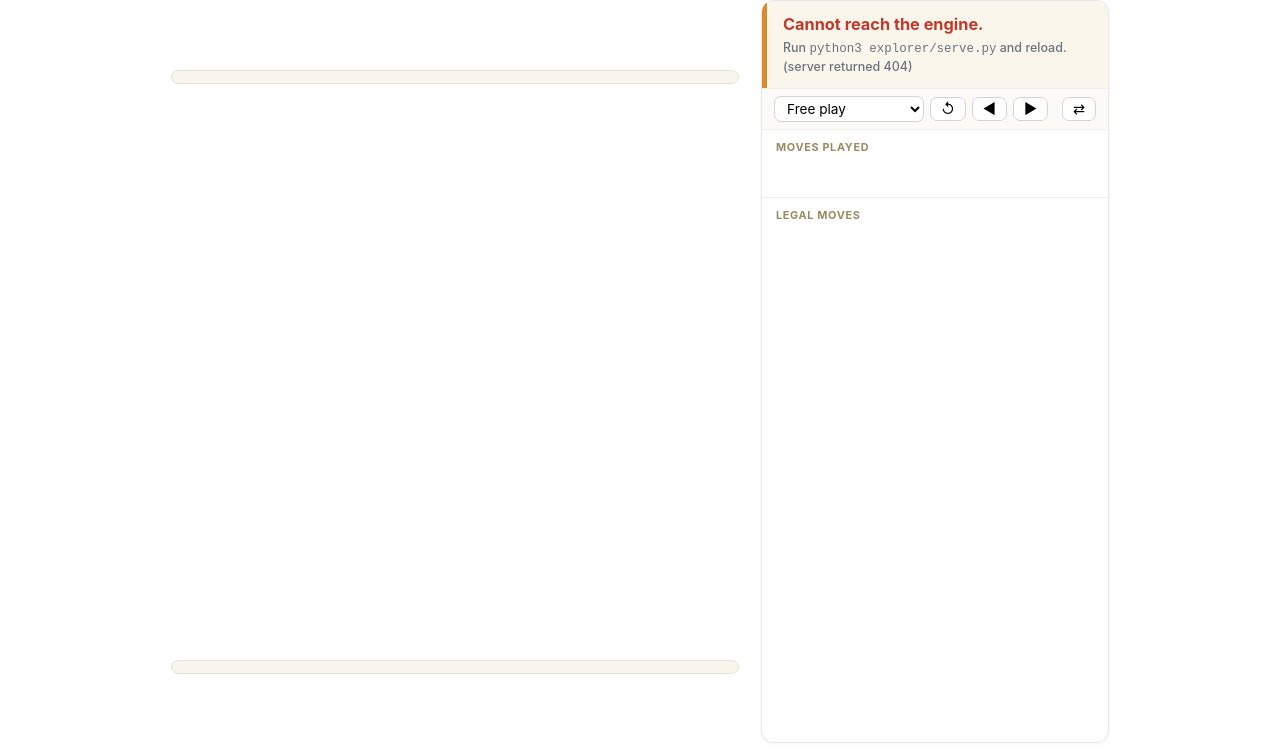
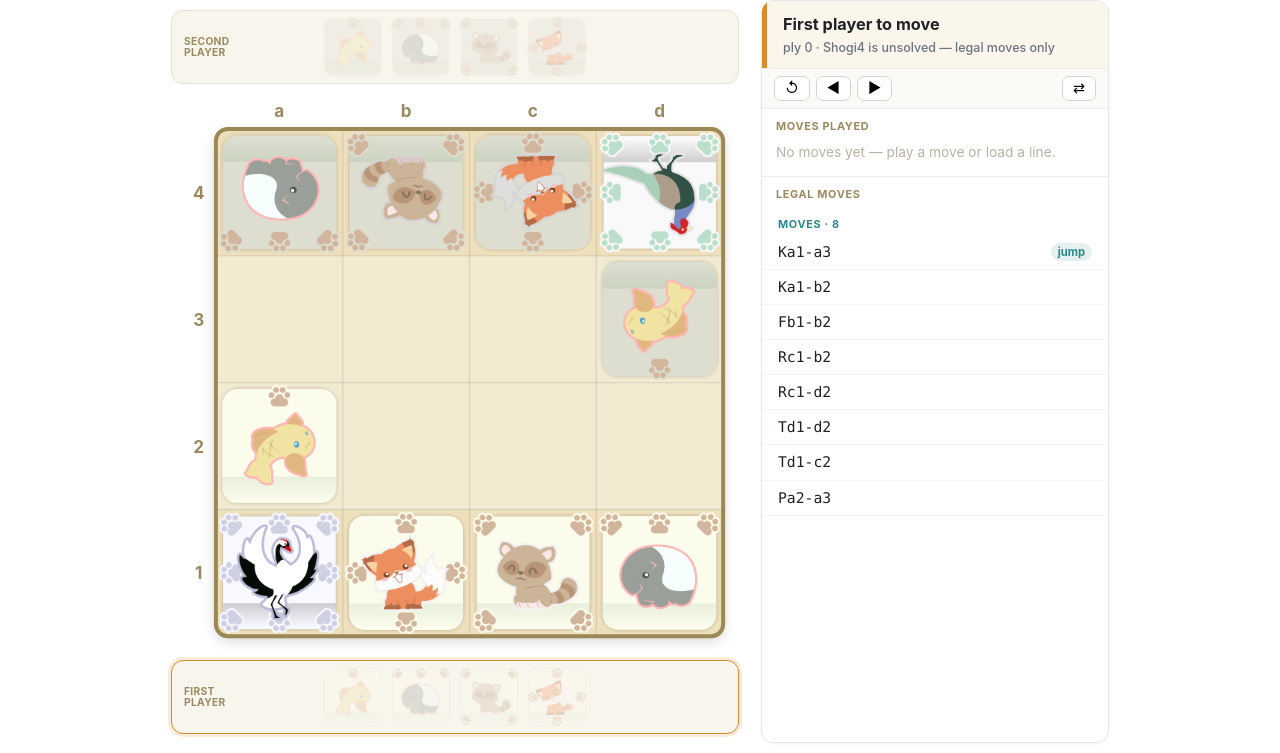
Before and after one commit to brianhliou/shogi4, a plain HTML site: page explorer/index.html in a window 1280 px wide. Shown: the part 47-800 px from the top of the page. Drawn offline with Linux system fonts and the light colour scheme; no server answers.

Commit message:
Make explorer static-deployable
Move legal move generation into the browser page, drop clips.json, and add the metadata/config files needed for shogi4.brianhliou.com.

Add a Node golden-corpus check so the static move generator stays matched to the oracle.

Lesson: When a static deployment duplicates core logic, ship an oracle-backed parity test with the duplicated implementation.

```diff
--- a/explorer/clips.json
+++ /dev/null
@@ -1,339 +0,0 @@
-{
- "clips": [
-  {
-   "id": "friendly-jump",
-   "title": "Friendly jump",
-   "desc": "A piece may leap one adjacent ally to the empty square two beyond \u2014 Shogi4's anti-congestion rule, which D\u014dbutsu has nothing like. Here each King jumps its own Carp.",
-   "start": "KFRTP......ptrfk;0000;0000;1",
-   "steps": [
-    {
-     "notation": "Ka1-a3",
-     "terminal": false,
-     "child": ".FRTP...K..ptrfk;0000;0000;2",
-     "kind": "m",
-     "from": {
-      "c": 1,
-      "r": 1
-     },
-     "to": {
-      "c": 1,
-      "r": 3
-     },
-     "piece": "K",
-     "capture": false,
-     "promo": false,
-     "jump": true
-    },
-    {
-     "notation": "Kd4-d2",
-     "terminal": false,
-     "child": ".FRTP..kK..ptrf.;0000;0000;1",
-     "kind": "m",
-     "from": {
-      "c": 4,
-      "r": 4
-     },
-     "to": {
-      "c": 4,
-      "r": 2
-     },
-     "piece": "K",
-     "capture": false,
-     "promo": false,
-     "jump": true
-    }
-   ]
-  },
-  {
-   "id": "promotion",
-   "title": "Far-rank promotion",
-   "desc": "Carp, Tapir, Raccoon-dog and Fox evolve the instant they reach the opponent's last rank (royals never do). The Carp marches up and captures onto the back rank, evolving to a Koi.",
-   "start": "KFRTP......ptrfk;0000;0000;1",
-   "steps": [
-    {
-     "notation": "Pa2-a3",
-     "terminal": false,
-     "child": "KFRT....P..ptrfk;0000;0000;2",
-     "kind": "m",
-     "from": {
-      "c": 1,
-      "r": 2
-     },
-     "to": {
-      "c": 1,
-      "r": 3
-     },
-     "piece": "P",
-     "capture": false,
-     "promo": false,
-     "jump": false
-    },
-    {
-     "notation": "Pd3-d2",
-     "terminal": false,
-     "child": "KFRT...pP...trfk;0000;0000;1",
-     "kind": "m",
-     "from": {
-      "c": 4,
-      "r": 3
-     },
-     "to": {
-      "c": 4,
-      "r": 2
-     },
-     "piece": "P",
-     "capture": false,
-     "promo": false,
-     "jump": false
-    },
-    {
-     "notation": "Pa3xa4+",
-     "terminal": false,
-     "child": "KFRT...p....Orfk;0100;0000;2",
-     "kind": "m",
-     "from": {
-      "c": 1,
-      "r": 3
-     },
-     "to": {
-      "c": 1,
-      "r": 4
-     },
-     "piece": "P",
-     "capture": true,
-     "promo": true,
-     "jump": false
-    }
-   ]
-  },
-  {
-   "id": "drops",
-   "title": "Drops (last-rank ban)",
-   "desc": "A captured piece flips side, reverts to its base form, and can be dropped back onto any empty square \u2014 except the opponent's last rank. After winning a Tapir to hand, it is dropped into the centre.",
-   "start": "KFRTP......ptrfk;0000;0000;1",
-   "steps": [
-    {
-     "notation": "Pa2-a3",
-     "terminal": false,
-     "child": "KFRT....P..ptrfk;0000;0000;2",
-     "kind": "m",
-     "from": {
-      "c": 1,
-      "r": 2
-     },
-     "to": {
-      "c": 1,
-      "r": 3
-     },
-     "piece": "P",
-     "capture": false,
-     "promo": false,
-     "jump": false
-    },
-    {
-     "notation": "Pd3-d2",
-     "terminal": false,
-     "child": "KFRT...pP...trfk;0000;0000;1",
-     "kind": "m",
-     "from": {
-      "c": 4,
-      "r": 3
-     },
-     "to": {
-      "c": 4,
-      "r": 2
-     },
-     "piece": "P",
-     "capture": false,
-     "promo": false,
-     "jump": false
-    },
-    {
-     "notation": "Pa3xa4+",
-     "terminal": false,
-     "child": "KFRT...p....Orfk;0100;0000;2",
-     "kind": "m",
-     "from": {
-      "c": 1,
-      "r": 3
-     },
-     "to": {
-      "c": 1,
-      "r": 4
-     },
-     "piece": "P",
-     "capture": true,
-     "promo": true,
-     "jump": false
-    },
-    {
-     "notation": "Kd4-d3",
-     "terminal": false,
-     "child": "KFRT...p...kOrf.;0100;0000;1",
-     "kind": "m",
-     "from": {
-      "c": 4,
-      "r": 4
-     },
-     "to": {
-      "c": 4,
-      "r": 3
-     },
-     "piece": "K",
-     "capture": false,
-     "promo": false,
-     "jump": false
-    },
-    {
-     "notation": "T*b2",
-     "terminal": false,
-     "child": "KFRT.T.p...kOrf.;0000;0000;2",
-     "kind": "d",
-     "from": null,
-     "to": {
-      "c": 2,
-      "r": 2
-     },
-     "piece": "T",
-     "capture": false,
-     "promo": false,
-     "jump": false
-    }
-   ]
-  },
-  {
-   "id": "sample-game",
-   "title": "Sample game",
-   "desc": "A complete random-legal game played to its end \u2014 the only way to win is to capture the opposing royal (no checkmate, no Try).",
-   "start": "KFRTP......ptrfk;0000;0000;1",
-   "steps": [
-    {
-     "notation": "Rc1-b2",
-     "terminal": false,
-     "child": "KF.TPR.....ptrfk;0000;0000;2",
-     "kind": "m",
-     "from": {
-      "c": 3,
-      "r": 1
-     },
-     "to": {
-      "c": 2,
-      "r": 2
-     },
-     "piece": "R",
-     "capture": false,
-     "promo": false,
-     "jump": false
-    },
-    {
-     "notation": "Fc4-c3",
-     "terminal": false,
-     "child": "KF.TPR....fptr.k;0000;0000;1",
-     "kind": "m",
-     "from": {
-      "c": 3,
-      "r": 4
-     },
-     "to": {
-      "c": 3,
-      "r": 3
-     },
-     "piece": "F",
-     "capture": false,
-     "promo": false,
-     "jump": false
-    },
-    {
-     "notation": "Td1-d2",
-     "terminal": false,
-     "child": "KF..PR.T..fptr.k;0000;0000;2",
-     "kind": "m",
-     "from": {
-      "c": 4,
-      "r": 1
-     },
-     "to": {
-      "c": 4,
-      "r": 2
-     },
-     "piece": "T",
-     "capture": false,
-     "promo": false,
-     "jump": false
-    },
-    {
-     "notation": "Fc3-c2",
-     "terminal": false,
-     "child": "KF..PRfT...ptr.k;0000;0000;1",
-     "kind": "m",
-     "from": {
-      "c": 3,
-      "r": 3
-     },
-     "to": {
-      "c": 3,
-      "r": 2
-     },
-     "piece": "F",
-     "capture": false,
-     "promo": false,
-     "jump": false
-    },
-    {
-     "notation": "Rb2-c3",
-     "terminal": false,
-     "child": "KF..P.fT..Rptr.k;0000;0000;2",
-     "kind": "m",
-     "from": {
-      "c": 2,
-      "r": 2
-     },
-     "to": {
-      "c": 3,
-      "r": 3
-     },
-     "piece": "R",
-     "capture": false,
-     "promo": false,
-     "jump": false
-    },
-    {
-     "notation": "Fc2-c1+",
-     "terminal": false,
-     "child": "KFg.P..T..Rptr.k;0000;0000;1",
-     "kind": "m",
-     "from": {
-      "c": 3,
-      "r": 2
-     },
-     "to": {
-      "c": 3,
-      "r": 1
-     },
-     "piece": "F",
-     "capture": false,
-     "promo": true,
-     "jump": false
-    },
-    {
-     "notation": "Rc3xd4+",
-     "terminal": true,
-     "child": "KFg.P..T...ptr.N;0000;0000;2",
-     "kind": "m",
-     "from": {
-      "c": 3,
-      "r": 3
-     },
-     "to": {
-      "c": 4,
-      "r": 4
-     },
-     "piece": "R",
-     "capture": true,
-     "promo": true,
-     "jump": false
-    }
-   ]
-  }
- ]
-}
--- a/explorer/index.html
+++ b/explorer/index.html
@@ -5,6 +5,22 @@
 <meta name="viewport" content="width=device-width, initial-scale=1">
 <title>Shogi4 — interactive board (rules viewer)</title>
 <meta name="description" content="Shogi4 (Oca Studios' public-domain 4×4 animal drop-shogi): play through games on a board backed by the validated rules engine. Friendly-jumps, far-rank promotion, and drops, all legal-move-checked. Not yet solved — legal moves only.">
+<link rel="canonical" href="https://shogi4.brianhliou.com/">
+<link rel="icon" href="/pieces/crane.png">
+<meta property="og:type" content="website">
+<meta property="og:url" content="https://shogi4.brianhliou.com/">
+<meta property="og:title" content="Shogi4 — Interactive Rules Viewer">
+<meta property="og:description" content="Play Shogi4, Oca Studios' public-domain 4×4 animal drop-shogi, in a legal-move-only browser viewer.">
+<meta property="og:image" content="https://shogi4.brianhliou.com/og.png">
+<meta property="og:image:width" content="1200">
+<meta property="og:image:height" content="630">
+<meta name="twitter:card" content="summary_large_image">
+<meta name="twitter:title" content="Shogi4 — Interactive Rules Viewer">
+<meta name="twitter:description" content="A free-play browser viewer for Shogi4, a 4×4 animal drop-shogi.">
+<meta name="twitter:image" content="https://shogi4.brianhliou.com/og.png">
+<script type="application/ld+json">
+{"@context":"https://schema.org","@type":"WebApplication","name":"Shogi4 Interactive Rules Viewer","applicationCategory":"GameApplication","operatingSystem":"Web","url":"https://shogi4.brianhliou.com/","description":"A free-play browser viewer for Shogi4, Oca Studios' public-domain 4x4 animal drop-shogi, showing legal moves only.","author":{"@type":"Person","name":"Brian Liou","url":"https://brianhliou.com"},"isBasedOn":"https://github.com/brianhliou/shogi4"}
+</script>
 <style>
   :root {
     --ink:#1f2328; --muted:#6b7280; --accent:#d98a2b;
@@ -19,7 +35,7 @@
          margin:0; padding:10px 16px; line-height:1.5; display:flex; flex-direction:column;
          gap:8px; overflow:hidden; }
   h1 { margin:0; }
-  button, select { font:inherit; padding:4px 11px; border:1px solid #d4d4d8;
+  button { font:inherit; padding:4px 11px; border:1px solid #d4d4d8;
            background:#fff; border-radius:7px; cursor:pointer; }
   button:hover { background:#f3f3f3; }
 
@@ -91,7 +107,6 @@
   .controls { flex:0 0 auto; display:flex; gap:6px; align-items:center; flex-wrap:wrap;
               padding:7px 12px; border-top:1px solid #eee; background:#fbfaf6; }
   .controls button { padding:3px 10px; font-size:.9rem; line-height:1.15; }
-  .controls select { padding:3px 8px; font-size:.85rem; max-width:150px; }
   .controls .sp { flex:1 1 auto; }
   .secthdr { flex:0 0 auto; font-size:.68rem; font-weight:700; letter-spacing:.06em; text-transform:uppercase;
              color:#9a8a62; padding:9px 14px 4px; border-top:1px solid #eee; }
@@ -131,6 +146,8 @@
     <span class="tagline">A 4×4 animal drop-shogi — played move by move.</span>
     <nav class="hlinks">
       <button class="navbtn" id="howBtn">How it works</button>
+      <a href="https://github.com/brianhliou/shogi4">GitHub</a>
+      <a href="https://brianhliou.com/">Brian Liou</a>
     </nav>
   </header>
 
@@ -145,7 +162,6 @@
     <aside class="panel">
       <div class="status" id="status">…</div>
       <div class="controls">
-        <select id="clipSel" title="Load a recorded line"><option value="">Free play</option></select>
         <button id="reset" title="Reset to start">↺</button>
         <button id="back" title="Step back">◀</button>
         <button id="fwd" title="Step forward">▶</button>
@@ -193,8 +209,7 @@
       <p>Shogi4 is <strong>not solved yet</strong> — there is no tablebase, so this viewer shows
         <strong>legal moves only</strong> (no win/loss verdicts). Every move comes from the
         project's rules engine, validated to the digit against the decompiled official app. Drag a
-        piece or click a move to play; <strong>◀ ▶</strong> step the line; the dropdown loads
-        recorded lines (try the rule demos). When the strong solution is computed, each move will
+        piece or click a move to play; <strong>◀ ▶</strong> step the line. When the strong solution is computed, each move will
         also carry its result and distance-to-mate.</p>
       <p class="credit">Shogi4 and its piece artwork © Oca Studios, released into the public domain.
         Engine + viewer by Brian Liou.</p>
@@ -224,9 +239,22 @@ const CELL = 96, MX = 34, MY = 28, SVGW = 430, SVGH = 424;
 const INITIAL = "KFRTP......ptrfk;0000;0000;1";
 const FILES = ["a", "b", "c", "d"];
 const HAND_SLOTS = ["P", "T", "R", "F"];  // the base types a hand can hold
+const BASE = ["P", "T", "R", "F"];
+const PROMO = { P:"O", T:"B", R:"N", F:"G" };
+const DEMOTE = { O:"P", B:"T", N:"R", G:"F" };
+const DIRS = {
+  K:[[-1,0],[1,0],[0,1],[0,-1],[-1,1],[1,1],[-1,-1],[1,-1]],
+  F:[[-1,0],[1,0],[0,1],[0,-1]],
+  R:[[-1,1],[1,1],[-1,-1],[1,-1]],
+  P:[[0,1]],
+  T:[[0,1],[-1,1],[1,1]],
+  O:[[0,1],[-1,1],[1,1],[-1,-1],[1,-1]],
+  B:[[0,1],[-1,1],[1,1],[-1,-1],[1,-1]],
+  N:[[0,1],[-1,1],[1,1],[-1,-1],[1,-1]],
+  G:[[0,1],[-1,1],[1,1],[-1,0],[1,0],[0,-1]]
+};
 
 // ---- state ----
-let CLIPS = {};                  // id -> clip (loaded from clips.json)
 let line = [{ pos: INITIAL, move: null, from: null, to: null }];
 let cursor = 0;
 let curParsed = null, curMoves = [];
@@ -253,6 +281,159 @@ function parsePos(enc) {
   const hand = s => ({ P:+s[0], T:+s[1], R:+s[2], F:+s[3] });
   return { side: stm === "1" ? "sente" : "gote", cells: out,
            hands: { sente: hand(h1), gote: hand(h2) } };
+}
+
+function encodePos(parsed) {
+  const occ = {};
+  parsed.cells.forEach(p => occ[p.c + "," + p.r] = p);
+  let cells = "";
+  for (let r = 1; r <= 4; r++) for (let c = 1; c <= 4; c++) {
+    const p = occ[c + "," + r];
+    cells += p ? (p.owner === "sente" ? p.piece : p.piece.toLowerCase()) : ".";
+  }
+  const hand = owner => BASE.map(p => parsed.hands[owner][p] || 0).join("");
+  return `${cells};${hand("sente")};${hand("gote")};${parsed.side === "sente" ? 1 : 2}`;
+}
+
+function cloneParsed(parsed) {
+  return {
+    side: parsed.side,
+    cells: parsed.cells.map(p => ({ ...p })),
+    hands: {
+      sente: { ...parsed.hands.sente },
+      gote: { ...parsed.hands.gote }
+    }
+  };
+}
+
+function opponent(side) { return side === "sente" ? "gote" : "sente"; }
+function onBoard(c, r) { return c >= 1 && c <= 4 && r >= 1 && r <= 4; }
+function sqName(s) { return FILES[s.c - 1] + s.r; }
+
+function boardMap(parsed) {
+  const m = {};
+  parsed.cells.forEach(p => m[p.c + "," + p.r] = p);
+  return m;
+}
+
+function pieceDests(parsed, piece) {
+  const occ = boardMap(parsed);
+  const fwd = piece.owner === "sente" ? 1 : -1;
+  const out = [];
+  for (const [dc, drf] of DIRS[piece.piece]) {
+    const dr = drf * fwd;
+    const step = { c: piece.c + dc, r: piece.r + dr };
+    if (!onBoard(step.c, step.r)) continue;
+    out.push(step);
+    const atStep = occ[step.c + "," + step.r];
+    if (atStep && atStep.owner === piece.owner) {
+      const jump = { c: piece.c + 2 * dc, r: piece.r + 2 * dr };
+      if (onBoard(jump.c, jump.r)) out.push(jump);
+    }
+  }
+  return out;
+}
+
+function legalMoveSpecs(parsed) {
+  const me = parsed.side;
+  const occ = boardMap(parsed);
+  const moves = [];
+  for (const p of parsed.cells) {
+    if (p.owner !== me) continue;
+    for (const d of pieceDests(parsed, p)) {
+      const target = occ[d.c + "," + d.r];
+      if (target && target.owner === me) continue;
+      moves.push({ kind:"m", from:{ c:p.c, r:p.r }, to:d });
+    }
+  }
+  const lastRank = me === "sente" ? 4 : 1;
+  for (const piece of BASE) {
+    if ((parsed.hands[me][piece] || 0) <= 0) continue;
+    for (let c = 1; c <= 4; c++) for (let r = 1; r <= 4; r++) {
+      if (r === lastRank || occ[c + "," + r]) continue;
+      moves.push({ kind:"d", piece, to:{ c, r } });
+    }
+  }
+  return moves;
+}
+
+function makeMove(parsed, mv) {
+  const child = cloneParsed(parsed);
+  const me = parsed.side;
+  let terminal = false;
+  if (mv.kind === "m") {
+    const srcIdx = child.cells.findIndex(p => p.c === mv.from.c && p.r === mv.from.r);
+    const moving = child.cells[srcIdx];
+    const dstIdx = child.cells.findIndex(p => p.c === mv.to.c && p.r === mv.to.r);
+    if (dstIdx >= 0) {
+      const captured = child.cells[dstIdx];
+      if (captured.piece === "K") terminal = true;
+      else {
+        const base = DEMOTE[captured.piece] || captured.piece;
+        child.hands[me][base] = (child.hands[me][base] || 0) + 1;
+      }
+      child.cells.splice(dstIdx, 1);
+      if (dstIdx < srcIdx) child.cells.splice(srcIdx - 1, 1);
+      else child.cells.splice(srcIdx, 1);
+    } else {
+      child.cells.splice(srcIdx, 1);
+    }
+    const lastRank = me === "sente" ? 4 : 1;
+    const piece = BASE.includes(moving.piece) && mv.to.r === lastRank ? PROMO[moving.piece] : moving.piece;
+    child.cells.push({ c: mv.to.c, r: mv.to.r, piece, owner: me });
+  } else {
+    child.hands[me][mv.piece] -= 1;
+    child.cells.push({ c: mv.to.c, r: mv.to.r, piece: mv.piece, owner: me });
+  }
+  child.cells.sort((a, b) => (a.r - b.r) || (a.c - b.c));
+  child.side = opponent(me);
+  return { child, terminal };
+}
+
+function moveNotation(parsed, mv) {
+  const me = parsed.side;
+  if (mv.kind === "m") {
+    const moving = parsed.cells.find(p => p.c === mv.from.c && p.r === mv.from.r);
+    const target = parsed.cells.find(p => p.c === mv.to.c && p.r === mv.to.r);
+    const sep = target && target.owner !== me ? "x" : "-";
+    const promo = BASE.includes(moving.piece) && mv.to.r === (me === "sente" ? 4 : 1);
+    return `${moving.piece}${sqName(mv.from)}${sep}${sqName(mv.to)}${promo ? "+" : ""}`;
+  }
+  return `${mv.piece}*${sqName(mv.to)}`;
+}
+
+function describeMove(parsed, mv) {
+  const me = parsed.side;
+  const made = makeMove(parsed, mv);
+  const out = {
+    kind: mv.kind,
+    notation: moveNotation(parsed, mv),
+    terminal: made.terminal,
+    child: encodePos(made.child),
+    to: mv.to
+  };
+  if (mv.kind === "m") {
+    const moving = parsed.cells.find(p => p.c === mv.from.c && p.r === mv.from.r);
+    const target = parsed.cells.find(p => p.c === mv.to.c && p.r === mv.to.r);
+    out.from = mv.from;
+    out.piece = moving.piece;
+    out.capture = !!target && target.owner !== me;
+    out.promo = BASE.includes(moving.piece) && mv.to.r === (me === "sente" ? 4 : 1);
+    out.jump = Math.abs(mv.to.c - mv.from.c) === 2 || Math.abs(mv.to.r - mv.from.r) === 2;
+  } else {
+    out.from = null;
+    out.piece = mv.piece;
+    out.capture = false;
+    out.promo = false;
+    out.jump = false;
+  }
+  return out;
+}
+
+function api(enc) {
+  const parsed = parsePos(enc);
+  return { pos: enc, stm: parsed.side === "sente" ? 1 : 2,
+           moves: legalMoveSpecs(parsed).map(m => describeMove(parsed, m)) };
 }
 
 // ---- SVG pieces (authentic Oca art; each tile already carries its movement
@@ -454,7 +635,7 @@ function renderLine() {
   if (cur) cur.scrollIntoView({ block: "nearest" });
 }
 
-// ---- core: render a position from /api data ----
+// ---- core: render a position from the in-browser rules engine ----
 function render(data) {
   curParsed = parsePos(data.pos);
   curMoves = data.moves;
@@ -468,20 +649,12 @@ function render(data) {
   renderBoard(curParsed); renderStatus(); renderMoves(); renderLine();
 }
 
-async function fetchPos(enc) {
-  const r = await fetch("/api?pos=" + encodeURIComponent(enc));
-  if (!r.ok) throw new Error("server returned " + r.status);
-  const d = await r.json();
-  if (d.error) throw new Error(d.error);
-  return d;
+function fetchPos(enc) {
+  return api(enc);
 }
-async function showPos(enc) {
+function showPos(enc) {
   clearSelection(); hoverTo = null; hoverMove = null; lift = null;
-  try { render(await fetchPos(enc)); }
-  catch (e) {
-    document.getElementById("status").innerHTML =
-      `<span style="color:var(--cap)">Cannot reach the engine.</span><small>Run <code>python3 explorer/serve.py</code> and reload. (${e.message})</small>`;
-  }
+  render(fetchPos(enc));
 }
 
 // render a terminal position (a royal was captured): board from enc, banner, no moves
@@ -514,16 +687,7 @@ function jumpTo(i) {
 function resetGame() {
   line = [{ pos: INITIAL, move: null, from: null, to: null }];
   cursor = 0; lastMove = null; over = null;
-  document.getElementById("clipSel").value = "";
   showPos(INITIAL);
-}
-
-function loadClip(clip) {
-  line = [{ pos: clip.start, move: null, from: null, to: null }];
-  for (const st of clip.steps)
-    line.push({ pos: st.child, move: st.notation, from: st.from, to: st.to, terminal: st.terminal });
-  cursor = 0; lastMove = null; over = null;
-  showPos(clip.start);
 }
 
 // ---- selection + drag (adapted from the Dōbutsu explorer) ----
@@ -620,10 +784,6 @@ document.getElementById("fwd").onclick = () => jumpTo(cursor + 1);
 document.getElementById("lineBar").addEventListener("click", e => {
   const p = e.target.closest(".ply"); if (p) jumpTo(+p.dataset.i);
 });
-document.getElementById("clipSel").addEventListener("change", e => {
-  const id = e.target.value;
-  if (id && CLIPS[id]) loadClip(CLIPS[id]); else resetGame();
-});
 
 // modals
 function openModal(id) { document.getElementById(id).hidden = false; }
@@ -642,8 +802,8 @@ document.querySelectorAll(".modal").forEach(m =>
 document.getElementById("ioCopy").onclick = () =>
   navigator.clipboard.writeText(document.getElementById("ioText").value);
 
-// import: resolve a notation list move-by-move against /api (notation is the key)
-document.getElementById("ioLoad").onclick = async () => {
+// import: resolve a notation list move-by-move against legal moves (notation is the key)
+document.getElementById("ioLoad").onclick = () => {
   const err = document.getElementById("ioErr");
   err.textContent = "";
   let text = document.getElementById("ioText").value.trim();
@@ -655,7 +815,7 @@ document.getElementById("ioLoad").onclick = async () => {
     const newLine = [{ pos: startEnc, move: null, from: null, to: null }];
     let enc = startEnc;
     for (const tok of toks) {
-      const data = await fetchPos(enc);
+      const data = fetchPos(enc);
       const m = data.moves.find(x => x.notation === tok);
       if (!m) throw new Error(`illegal / unknown move: ${tok}`);
       newLine.push({ pos: m.child, move: m.notation, from: m.from, to: m.to, terminal: m.terminal });
@@ -663,7 +823,6 @@ document.getElementById("ioLoad").onclick = async () => {
       enc = m.child;
     }
     line = newLine; cursor = 0; lastMove = null; over = null;
-    document.getElementById("clipSel").value = "";
     closeModals();
     showPos(startEnc);
   } catch (e) { err.textContent = e.message; }
@@ -678,20 +837,7 @@ document.addEventListener("keydown", e => {
 });
 
 // ---- boot ----
-async function boot() {
-  try {
-    const clips = (await (await fetch("/clips.json")).json()).clips || [];
-    const sel = document.getElementById("clipSel");
-    for (const c of clips) {
-      CLIPS[c.id] = c;
-      const o = document.createElement("option");
-      o.value = c.id; o.textContent = c.title;
-      sel.appendChild(o);
-    }
-  } catch { /* clips are optional */ }
-  const q = new URLSearchParams(location.search);
-  const g = q.get("game");
-  if (g && CLIPS[g]) { document.getElementById("clipSel").value = g; loadClip(CLIPS[g]); return; }
+function boot() {
   showPos(INITIAL);
 }
 boot();
--- /dev/null
+++ b/explorer/sitemap.xml
@@ -0,0 +1,6 @@
+<?xml version="1.0" encoding="UTF-8"?>
+<urlset xmlns="http://www.sitemaps.org/schemas/sitemap/0.9">
+  <url>
+    <loc>https://shogi4.brianhliou.com/</loc>
+  </url>
+</urlset>
```
Also changed, not shown: explorer/test_static_engine.mjs (added, +56 -0 lines), explorer/og.png (added), explorer/og.svg (added), explorer/robots.txt (added), explorer/vercel.json (added), 3 other files.
